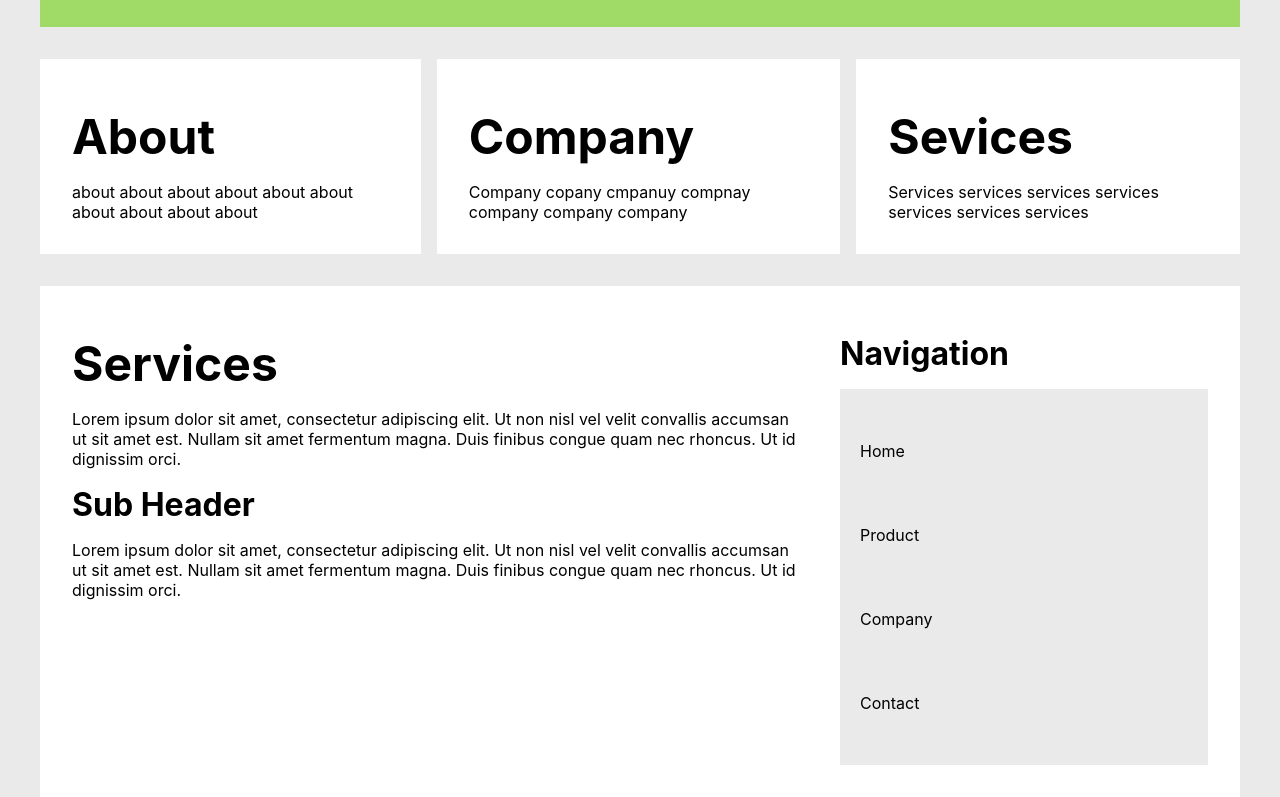
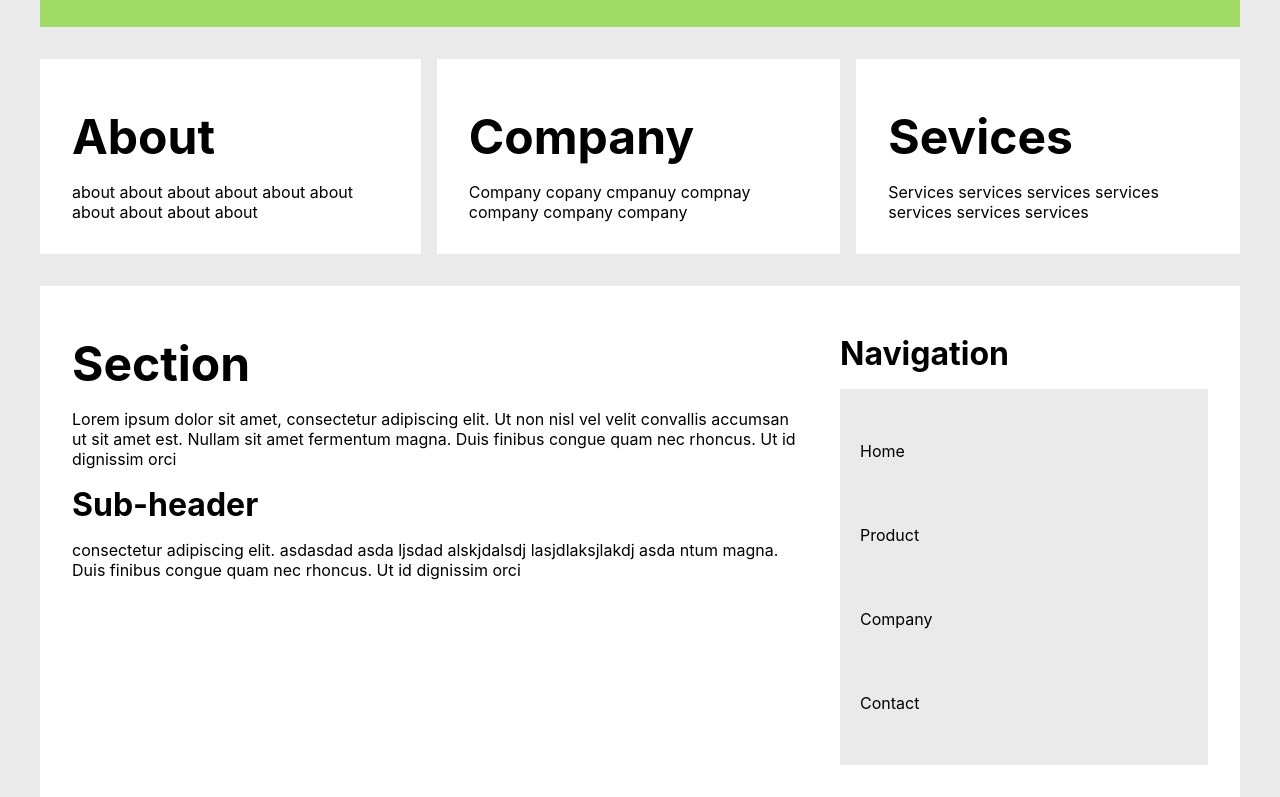
Before and after one commit to TK2400/React-darbai, a React (Create React App) app: page / in a window 1280 px wide. Shown: the part 512-1309 px from the top of the page. Built offline with nearby package versions, Linux system fonts and the light colour scheme.

Commit message:
prideti REACT komponentai sections, gauna klase per props, texta irgi per props

```diff
--- a/src/App.css
+++ b/src/App.css
@@ -41,13 +41,3 @@ a {
   flex: 2;
   margin-right: 2em;
 }
-
-.content__title {
-  font-size: 3rem;
-  margin: 1rem 0;
-}
-
-.content__sub-header {
-  font-size: 2rem;
-  margin: 1rem 0;
-}
--- a/src/App.js
+++ b/src/App.js
@@ -1,6 +1,7 @@
 import './App.css';
 import Navigation from './components/Navigation';
 import Card from './components/Card';
+import Section from './components/Section';
 import logo from './logo.svg';
 
 export default function App() {
@@ -22,14 +23,8 @@ export default function App() {
 
         <div className="content">
           <article className='content__article'>
-            <section>
-              <h2 className='content__title'>Services</h2>
-              <p className='content__paragraph'>Lorem ipsum dolor sit amet, consectetur adipiscing elit. Ut non nisl vel velit convallis accumsan ut sit amet est. Nullam sit amet fermentum magna. Duis finibus congue quam nec rhoncus. Ut id dignissim orci.</p>
-            </section>
-            <section>
-              <h3 className='content__sub-header'>Sub Header</h3>
-              <p className='content__paragraph'>Lorem ipsum dolor sit amet, consectetur adipiscing elit. Ut non nisl vel velit convallis accumsan ut sit amet est. Nullam sit amet fermentum magna. Duis finibus congue quam nec rhoncus. Ut id dignissim orci.</p>
-            </section>
+            <Section sectionType="title" nameTitle="Section" sectionText="Lorem ipsum dolor sit amet, consectetur adipiscing elit. Ut non nisl vel velit convallis accumsan ut sit amet est. Nullam sit amet fermentum magna. Duis finibus congue quam nec rhoncus. Ut id dignissim orci"/>
+            <Section sectionType="sub-header" nameTitle="Sub-header" sectionText="consectetur adipiscing elit. asdasdad asda  ljsdad alskjdalsdj lasjdlaksjlakdj asda ntum magna. Duis finibus congue quam nec rhoncus. Ut id dignissim orci"/>
           </article>
           <Navigation navType='secondary' />
         </div>
--- /dev/null
+++ b/src/components/Section.js
@@ -0,0 +1,11 @@
+import './section.css';
+
+export default function Section(props) {
+    return (
+            <section>
+              <h2 className={`content__${props.sectionType}`}>{`${props.nameTitle}`}</h2>
+              <p className='content__paragraph'>{`${props.sectionText}`}</p>
+            </section>
+
+    );
+}
--- /dev/null
+++ b/src/components/section.css
@@ -0,0 +1,9 @@
+.content__sub-header {
+    font-size: 2rem;
+    margin: 1rem 0;
+  }
+
+  .content__title {
+    font-size: 3rem;
+    margin: 1rem 0;
+  }
```
